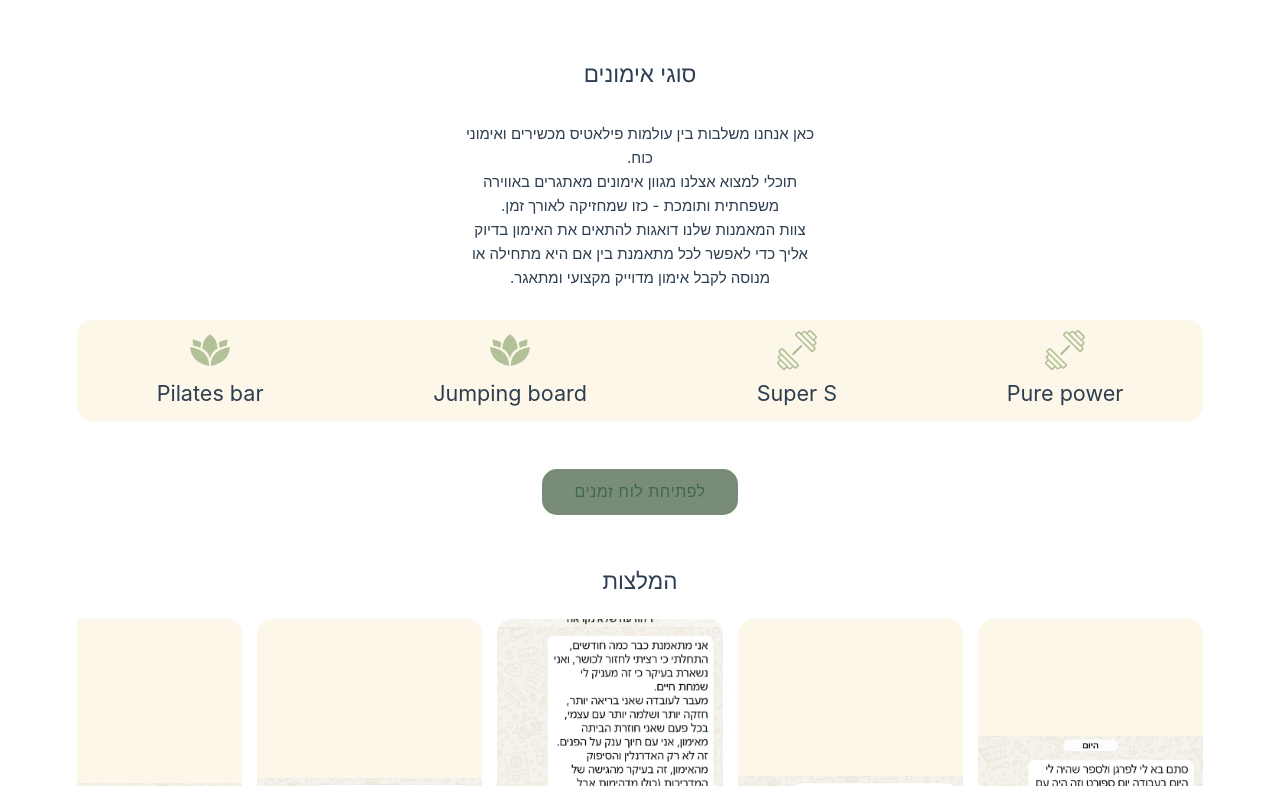
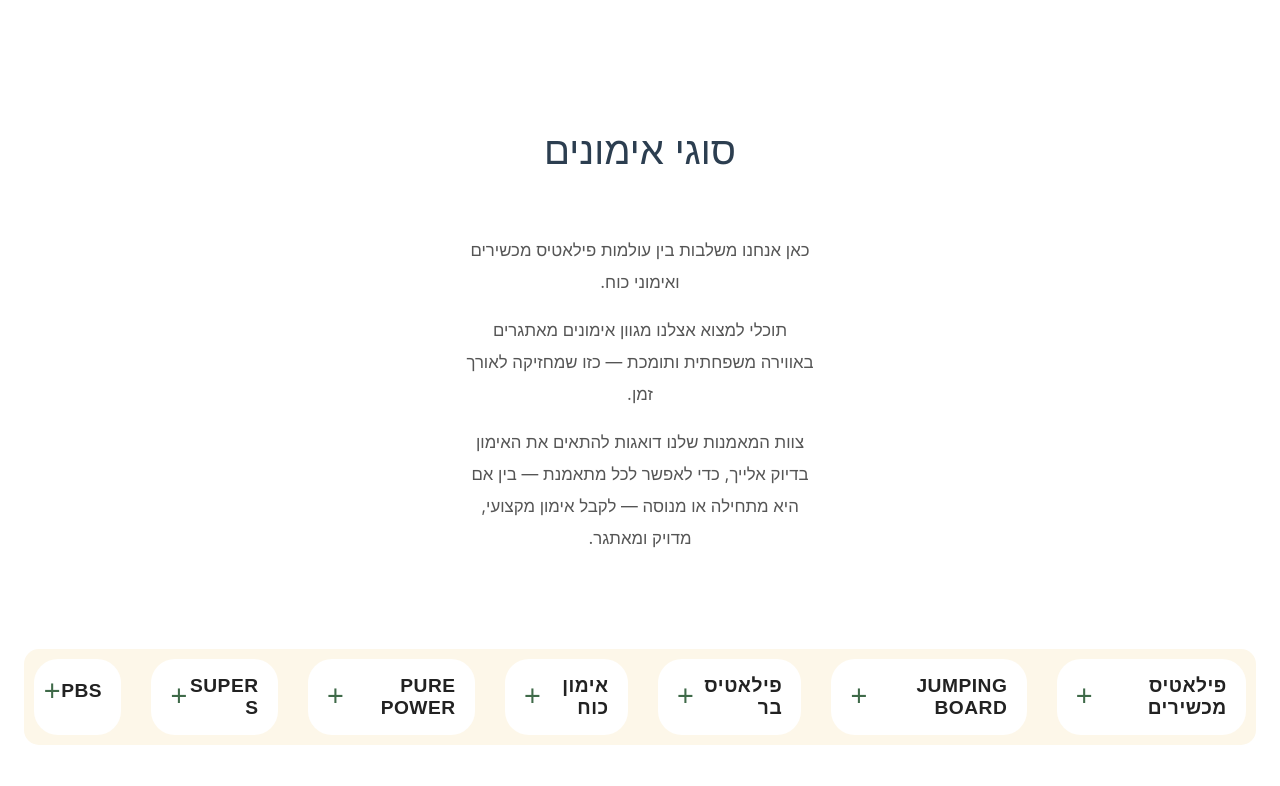
Before and after one commit to Itzikil/olive, a Vue app: page / in a window 1280 px wide. Shown: the part 1354-2140 px from the top of the page. Built offline with nearby package versions, Linux system fonts and the light colour scheme.

Commit message:
update 15

```diff
--- a/src/assets/cmps/types.scss
+++ b/src/assets/cmps/types.scss
@@ -4,74 +4,74 @@
     text-align: center;
     width: 100%;
 
-    .show-type {
-        position: absolute;
-        top: 25%;
-        width: 50%;
-        left: 50%;
-        transform: translateX(-50%);
-        background-color: $clr1;
-        padding: 25px;
-        border-radius: 5px;
-        z-index: 10;
-        display: flex;
-        flex-direction: column;
-        gap: 15px;
-    }
+    // .show-type {
+    //     position: absolute;
+    //     top: 25%;
+    //     width: 50%;
+    //     left: 50%;
+    //     transform: translateX(-50%);
+    //     background-color: $clr1;
+    //     padding: 25px;
+    //     border-radius: 5px;
+    //     z-index: 10;
+    //     display: flex;
+    //     flex-direction: column;
+    //     gap: 15px;
+    // }
 
     .types-container {
         width: 100%;
         display: flex;
-        flex-direction: row;
-        justify-content: space-around;
+        // flex-direction: row;
+        // justify-content: space-around;
         // gap: 50px;
         font-size: 0.9rem;
         gap: 30px;
         background-color: $clr1;
         padding: 10px;
         border-radius: 15px;
+        // flex: wrap;
+        // .type-container {
+        //     display: flex;
+        //     flex-direction: column;
+        //     align-items: center;
+        //     text-align: center;
+        //     // position: relative;
 
-        .type-container {
-            display: flex;
-            flex-direction: column;
-            align-items: center;
-            text-align: center;
-            // position: relative;
+        //     cursor: pointer;
 
-            cursor: pointer;
+        //     .header {
+        //         display: flex;
+        //         align-items: center;
+        //         gap: 10px;
+        //     }
 
-            .header {
-                display: flex;
-                align-items: center;
-                gap: 10px;
-            }
+        //     .arrow {
+        //         margin-left: auto;
+        //         transition: transform 0.3s ease;
+        //     }
 
-            .arrow {
-                margin-left: auto;
-                transition: transform 0.3s ease;
-            }
+        //     .arrow.open {
+        //         transform: rotate(180deg);
+        //     }
 
-            .arrow.open {
-                transform: rotate(180deg);
-            }
+        //     img {
+        //         width: 40px;
+        //         height: 40px;
+        //     }
+        // }
 
-            img {
-                width: 40px;
-                height: 40px;
-            }
-        }
+        // .slide-enter-active,
+        // .slide-leave-active {
+        //     transition: all 0.3s ease;
+        //     overflow: hidden;
+        // }
 
-        .slide-enter-active,
-        .slide-leave-active {
-            transition: all 0.3s ease;
-            overflow: hidden;
-        }
-
-        .slide-enter-from,
-        .slide-leave-to {
-            opacity: 0;
-            transform: translateY(-10px);
-        }
+        // .slide-enter-from,
+        // .slide-leave-to {
+        //     opacity: 0;
+        //     transform: translateY(-10px);
+        // }
 
     }
 
@@ -81,6 +81,7 @@
         .types-container {
             flex-wrap: wrap;
             justify-content: center;
+            flex-direction: column;
 
             >.type-container {
                 width: 45%;
--- /dev/null
+++ b/src/components/TrainingType.vue
@@ -0,0 +1,157 @@
+<!-- TrainingType.vue -->
+<template>
+    <div class="training-type" :class="{ open: isOpen }">
+        <button class="training-header" @click="toggleDetails">
+            <div class="title-wrapper">
+                <img v-if="icon" :src="icon" :alt="title">
+                <h2>{{ title }}</h2>
+            </div>
+
+            <span class="arrow" :class="{ rotate: isOpen }">
+                +
+            </span>
+        </button>
+
+        <Transition name="expand">
+            <div v-if="isOpen" class="details">
+                <p v-html="formattedDescription"></p>
+            </div>
+        </Transition>
+    </div>
+</template>
+
+<script>
+export default {
+    name: 'TrainingType',
+    props: {
+        title: {
+            type: String,
+            required: true
+        },
+        description: {
+            type: String,
+            required: true
+        },
+        icon: {
+            type: String,
+            default: ''
+        },
+        defaultOpen: {
+            type: Boolean,
+            default: false
+        }
+    },
+
+    data() {
+        return {
+            isOpen: this.defaultOpen
+        }
+    },
+
+    computed: {
+        formattedDescription() {
+            return this.description.replace(/\n/g, '<br>')
+        }
+    },
+
+    methods: {
+        toggleDetails() {
+            this.isOpen = !this.isOpen
+
+            this.$emit('toggle', {
+                title: this.title,
+                isOpen: this.isOpen
+            })
+        }
+    }
+}
+</script>
+
+<style scoped lang="scss">
+.training-type {
+    background-color: #fff;
+    border-radius: 24px;
+    padding: 1rem 1.2rem;
+    // box-shadow: 0 4px 18px rgba(0, 0, 0, 0.06);
+    transition: 0.3s ease;
+    overflow: hidden;
+
+    &.open {
+        // box-shadow: 0 8px 28px rgba(0, 0, 0, 0.1);
+    }
+}
+
+.training-header {
+    width: 100%;
+    border: none;
+    background: transparent;
+    display: flex;
+    align-items: center;
+    justify-content: space-between;
+    cursor: pointer;
+    padding: 0;
+}
+
+.title-wrapper {
+    display: flex;
+    align-items: center;
+    gap: 0.8rem;
+
+    img {
+        width: 34px;
+        height: 34px;
+        object-fit: contain;
+    }
+
+    h2 {
+        margin: 0;
+        font-size: 1.2rem;
+        font-weight: 700;
+        color: #222;
+        text-align: right;
+    }
+}
+
+.arrow {
+    font-size: 1.8rem;
+    font-weight: 300;
+    transition: transform 0.3s ease;
+
+    &.rotate {
+        transform: rotate(45deg);
+    }
+}
+
+.details {
+    padding-top: 1rem;
+
+    p {
+        margin: 0;
+        line-height: 1.8;
+        color: #555;
+        font-size: 0.98rem;
+        white-space: normal;
+    }
+}
+
+/* animation */
+.expand-enter-active,
+.expand-leave-active {
+    transition: all 0.35s ease;
+    overflow: hidden;
+}
+
+.expand-enter-from,
+.expand-leave-to {
+    max-height: 0;
+    opacity: 0;
+    transform: translateY(-6px);
+}
+
+.expand-enter-to,
+.expand-leave-from {
+    max-height: 500px;
+    opacity: 1;
+    transform: translateY(0);
+}
+</style>
--- a/src/components/TrainingTypes/JumpingBoard.vue
+++ b/src/components/TrainingTypesss/JumpingBoard.vue
@@ -2,7 +2,7 @@
     <div class="type-container">
 
         <div @click="toggleDetails">
-            <img src="../../assets/imgs/pilates.svg" alt="">
+            <!-- <img src="../../assets/imgs/pilates.svg" alt=""> -->
             <h2>Jumping board</h2>
 
             <!-- Toggle Icon -->
--- a/src/components/TrainingTypes/PilatesBar.vue
+++ b/src/components/TrainingTypesss/PilatesBar.vue
@@ -2,7 +2,7 @@
     <div class="type-container">
 
         <div @click="toggleDetails">
-            <img src="../../assets/imgs/pilates.svg" alt="">
+            <!-- <img src="../../assets/imgs/pilates.svg" alt=""> -->
             <h2>Pilates bar</h2>
         </div>
     </div>
--- a/src/components/TrainingTypes/PurePower.vue
+++ b/src/components/TrainingTypesss/PurePower.vue
@@ -2,7 +2,7 @@
     <div class="type-container">
 
         <div @click="toggleDetails">
-            <img src="../../assets/imgs/gym.svg" alt="">
+            <!-- <img src="../../assets/imgs/gym.svg" alt=""> -->
             <h2>Pure power</h2>
 
             <!-- Toggle Icon -->
--- a/src/components/TrainingTypes/SuperS.vue
+++ b/src/components/TrainingTypesss/SuperS.vue
@@ -2,7 +2,7 @@
     <div class="type-container">
 
         <div @click="toggleDetails">
-            <img src="../../assets/imgs/gym.svg" alt="">
+            <!-- <img src="../../assets/imgs/gym.svg" alt=""> -->
             <h2>Super S</h2>
         </div>
     </div>
--- a/src/components/contactForm.vue
+++ b/src/components/contactForm.vue
@@ -1,7 +1,7 @@
 <template>
     <!-- <section class="contact-form"> -->
     <section id="contactForm" class="contact-form">
-        <h2>השאירי פרטים ונחזור אליך בהקדם 🤍</h2>
+        <h2>השאירי פרטים ונחזור אלייך בהקדם 🤍</h2>
         <form @submit.prevent="submitForm">
             <input type="text" v-model="form.name" placeholder="שם מלא" required />
             <input type="tel" v-model="form.phone" placeholder="מספר טלפון" required />
--- a/src/components/types.vue
+++ b/src/components/types.vue
@@ -1,3 +1,157 @@
+<template>
+    <section id="types" class="types">
+        <h2>סוגי אימונים</h2>
+
+        <div class="types-info">
+            <p>
+                כאן אנחנו משלבות בין עולמות פילאטיס מכשירים ואימוני כוח.
+            </p>
+
+            <p>
+                תוכלי למצוא אצלנו מגוון אימונים מאתגרים באווירה משפחתית ותומכת —
+                כזו שמחזיקה לאורך זמן.
+            </p>
+
+            <p>
+                צוות המאמנות שלנו דואגות להתאים את האימון בדיוק אלייך,
+                כדי לאפשר לכל מתאמנת — בין אם היא מתחילה או מנוסה —
+                לקבל אימון מקצועי, מדויק ומאתגר.
+            </p>
+        </div>
+
+        <div class="types-container">
+            <TrainingType v-for="type in trainingTypes" :key="type.title" :title="type.title"
+                :description="type.description" :icon="type.icon" />
+        </div>
+    </section>
+</template>
+
+<script>
+import TrainingType from './TrainingType.vue'
+
+export default {
+    name: 'Types',
+
+    components: {
+        TrainingType
+    },
+
+    data() {
+        return {
+            trainingTypes: [
+                {
+                    title: 'פילאטיס מכשירים',
+                    description: `שיעור פילאטיס מכשירים באורך 50 דקות, המתמקד בחיזוק שרירי הליבה, פלג הגוף התחתון, חגורת הכתפיים, גמישות ויציבות.
+
+האימון משלב עבודה על מיטות פילאטיס ייעודיות המסייעות לשיפור יכולת התנועה, השליטה והסיבולת.
+
+מתאים לכל הרמות ומאפשר לכל מתאמנת ליהנות מאימון מותאם אישית לצד אתגרים חדשים.`
+                },
+
+                {
+                    title: 'Jumping Board',
+                    description: `שיעור פילאטיס מכשירים המשלב עבודה עם "קרש קפיצה".
+
+האימון מאפשר לבצע תנועות קפיצה ודחיפה בשכיבה או בזוויות שונות תוך התנגדות של קפיצי המיטה.
+
+השילוב יוצר אימון שמעלה דופק כמו פעילות אירובית, אך נשאר עדין יחסית למפרקים בזכות התמיכה של המכשיר והעבודה ללא עומסים.`
+                },
+
+                {
+                    title: 'פילאטיס בר',
+                    description: `אימון בר עוצמתי לחיזוק וחיטוב הגוף, המשלב עבודה על סיבולת לב־ריאה, גמישות ויציבה.
+
+אימון מדויק, זורם ומלא אנרגיה.
+
+לא מתאים לנשים בטרימסטר הראשון להריון.`
+                },
+
+                {
+                    title: 'אימון כוח',
+                    description: `אימון כוח עם מערך משתנה מאימון לאימון, הנבנה על ידי צוות המאמנות שלנו.
+
+אימון מלא באנרגיה, אתגר ותנועה.
+
+בניית כוח • חיטוב • חיזוק העצמות`
+                },
+
+                {
+                    title: 'Pure Power',
+                    description: `אימון כוח קלאסי עם ציוד מקצועי, בדגש על טכניקה נכונה, זמני מנוחה מסודרים ועלייה הדרגתית במשקלי העבודה.
+
+אימון מדויק שמאפשר התקדמות עקבית לאורך זמן.
+
+בניית כוח • חיטוב • חיזוק העצמות`
+                },
+
+                {
+                    title: 'Super S',
+                    description: `אימון כוח דינמי הבנוי כולו מסופר־סטים בשילוב ציוד מקצועי.
+
+אימון מאתגר בקצב גבוה עם עבודה רציפה ואנרגטית.
+
+בניית כוח • חיטוב • שיפור סיבולת`
+                },
+
+                {
+                    title: 'PBS',
+                    description: `PBS | Power Body Shape
+
+אימון כוח המותאם לנשים ומתמקד בעיצוב וחיטוב הגוף כולו.
+
+30 דקות פלג גוף תחתון בדגש על ישבן.
+10–12 דקות פלג גוף עליון בקצב גבוה ומנוחות קצרות.
+13–15 דקות בטן וישבן.
+
+אימון מדויק, מחטב ומלא אנרגיה.`
+                }
+            ]
+        }
+    }
+}
+</script>
+
+<style scoped lang="scss">
+.types {
+    padding: 4rem 1.5rem;
+    width: 100%;
+
+    h2 {
+        text-align: center;
+        font-size: 2.4rem;
+        margin-bottom: 1.5rem;
+    }
+}
+
+.types-info {
+    max-width: 850px;
+    margin: 0 auto 3rem;
+    text-align: center;
+
+    p {
+        line-height: 1.9;
+        color: #555;
+        margin-bottom: 1rem;
+        font-size: 1.05rem;
+    }
+}
+
+.types-container {
+    // display: flex;
+    // flex: wrap;
+    // display: grid;
+    // gap: 1rem;
+    // max-width: 850px;
+    // margin: 0 auto;
+}
+</style>
+
+
+
+
+<!--
+
+
 <template>
     <section id="types" class="types">
         <h2>סוגי אימונים</h2>
@@ -8,7 +162,7 @@
             <p>צוות המאמנות שלנו דואגות להתאים את האימון בדיוק אליך כדי לאפשר
                 לכל מתאמנת בין אם היא מתחילה או מנוסה לקבל אימון מדוייק מקצועי ומתאגר.</p>
         </div>
-        <!-- <button @click="typesOpen = !typesOpen">לכל סוגי האימונים</button> -->
+        <button @click="typesOpen = !typesOpen">לכל סוגי האימונים</button>
         <div class="types-container">
             <PurePower @type-shown="openType" />
             <SuperS @type-shown="openType" />
@@ -50,4 +204,4 @@ export default {
         PurePower,
     }
 };
-</script>
+</script> -->
```
